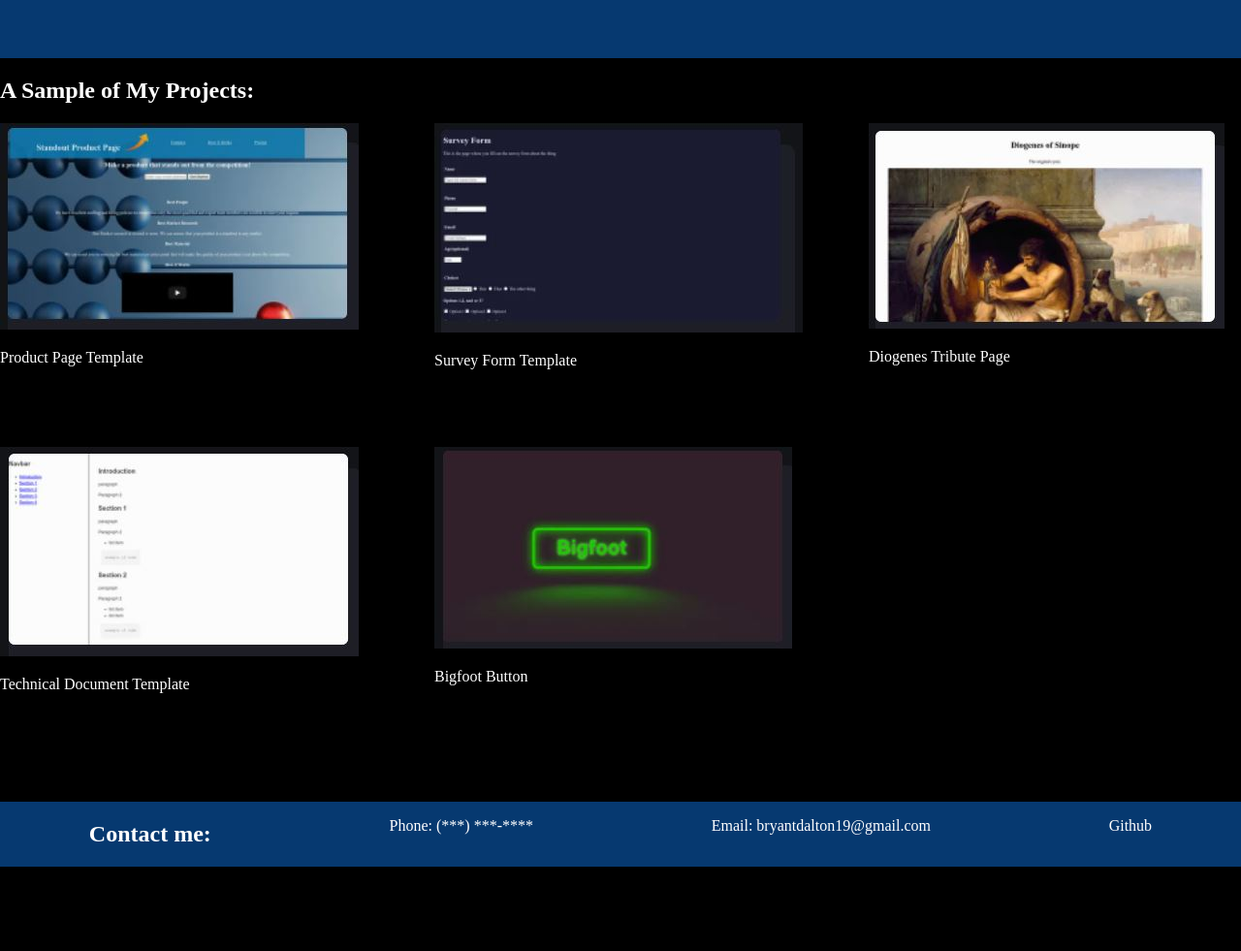
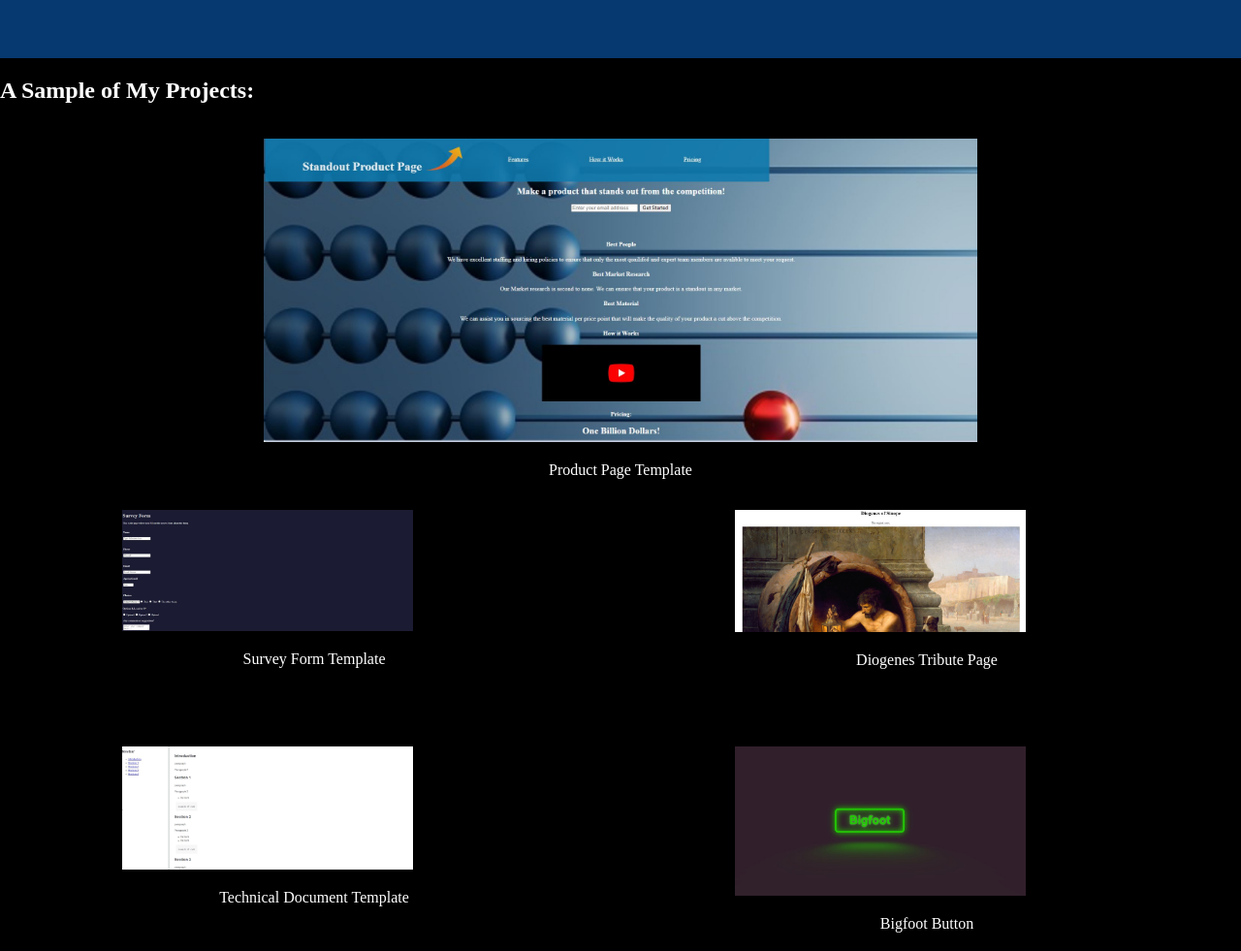
Before and after one commit to Bryandalton/Webdesign-Portfolio, a plain HTML site: page index.html in a window 1280 px wide. Shown: the part 740-1721 px from the top of the page at 97% size. Before the commit the page ends 1634 px from the top, so only its background shows below. Drawn offline with Linux system fonts and the light colour scheme.

Commit message:
new images and project title css

```diff
--- a/assets/style.css
+++ b/assets/style.css
@@ -24,7 +24,7 @@ body {
     text-decoration: underline;
   }
 
-  .nav > ul {
+  .nav ul {
     width: 25vw;
     display: flex;
     flex-direction: row;
@@ -66,12 +66,54 @@ body {
     background: #063970;
   }
 
+  #projects {
+    align-items: center;
+  }
+
+  #first-project {
+    display: flex;
+    /* justify-content: center; */
+    width: 60%;
+    margin: auto;
+  }
+
+
+#first-project-image-a {
+    width: 100%;
+    margin: 1em;
+}
+
+#first-project-image {
+  width: 100%;
+}
+
   .project-grid {
     display: grid;
-    grid-template-columns: repeat(auto-fit, minmax(320px, 1fr));
+    grid-template-columns:33% 33%;
+    justify-content: space-around;
+    grid-auto-flow: row;
     grid-gap: 4rem;
     width: 100%;
-    max-width: 1280px;
+    max-width: 1200px;
     margin: 0 auto;
     margin-bottom: 6rem;
   }
+
+  .project-grid img {
+    max-width: 300px;
+    max-height: 300px;
+  }
+
+  .project-title {
+    display: flex;
+    justify-content: center;
+  }
+
+  @media screen and (max-width: 45em) { .project-grid {
+    display: grid;
+    grid-template-columns: 33%;
+    justify-content: center;
+    align-items: center;
+  }
+
+  }
--- a/index.html
+++ b/index.html
@@ -22,26 +22,32 @@
       </li>
 
   </nav>
+
   <main>
     <section id="welcome-section" class="welcome-section">
       <h1 id="myname">Bryan Dalton</h1>
       <p> Web Developer</p>
     </section>
+
     <section id="projects" class="projects">
       <h2> A Sample of My Projects:</h2>
-      <div class="project-grid">
+      <div  id="first-project">
         <a
            href="https://codepen.io/Iwritebadcode/pen/GRyxPee"
            target="_blank"
            class="project-tile"
+           id="first-project-image-a"
            >
           <img
                class="project-image"
-               src="./assets/images/Product launch page thumbnail.JPG"
-               alt="Product launch"
+               id="first-project-image"
+               src="./assets/images/Productpage.JPG"
+               alt="Product launch page"
                />
-          <p class="project-title"> Product Page Template </p>
+          <p class="project-title" id="first-title"> Product Page Template </p>
         </a>
+        </div>
+      <div class="project-grid">
           <a
              href="https://codepen.io/Iwritebadcode/pen/QWavegV"
              target="_blank"
@@ -49,7 +55,7 @@
              >
             <img
                  class="project-image"
-                 src="./assets/images/Survey template thumbnail.JPG"
+                 src="./assets/images/Survey Form.JPG"
                  alt="Survey template"
                  />
             <p class="project-title"> Survey Form Template </p>
@@ -61,7 +67,7 @@
              >
             <img
                  class="project-image"
-                 src="./assets/images/Diogenes tribute page thumbnail.JPG"
+                 src="./assets/images/Diogenes Tribute.JPG"
                  alt="Diogenes tribute"
                  />
                <p class="project-title"> Diogenes Tribute Page </p>
@@ -73,7 +79,7 @@
              >
             <img
                  class="project-image"
-                 src="./assets/images/Technical documentation template thumbnail.JPG"
+                 src="./assets/images/Technical Documentation.JPG"
                  alt="Technical documentation"
                  />
                    <p class="project-title"> Technical Document Template </p>
@@ -81,17 +87,17 @@
               <a
                   href="https://codepen.io/Iwritebadcode/pen/mdXdxpz"
                    target="_blank"
-           class="project-title"
                   >
               <img
                class="project-image"
-               src="./assets/images/Bigfootbuttonthumbnail.JPG"
+               src="./assets/images/Bigfootbutton.JPG"
                alt="Bigfoot button thumbnail"
                />
           <p class="project-title"> Bigfoot Button</p>
               </a>
         </div>
      </section>
+
     <section id="contact" class="contact">
       <h2> Contact me:</h2>
       <p> Phone: (***) ***-****</p>
```
Also changed, not shown: assets/images/Bigfootbutton.JPG (added), assets/images/Bigfootbuttonthumbnail.JPG (deleted), assets/images/Diogenes Tribute.JPG (added), assets/images/Diogenes tribute page thumbnail.JPG (deleted), assets/images/Product launch page thumbnail.JPG (deleted), assets/images/Productpage.JPG (added), assets/images/Survey Form.JPG (added), assets/images/Survey template thumbnail.JPG (deleted), assets/images/Technical Documentation.JPG (added), assets/images/Technical documentation template thumbnail.JPG (deleted). Lines whose indentation alone changed are shown as unchanged.
